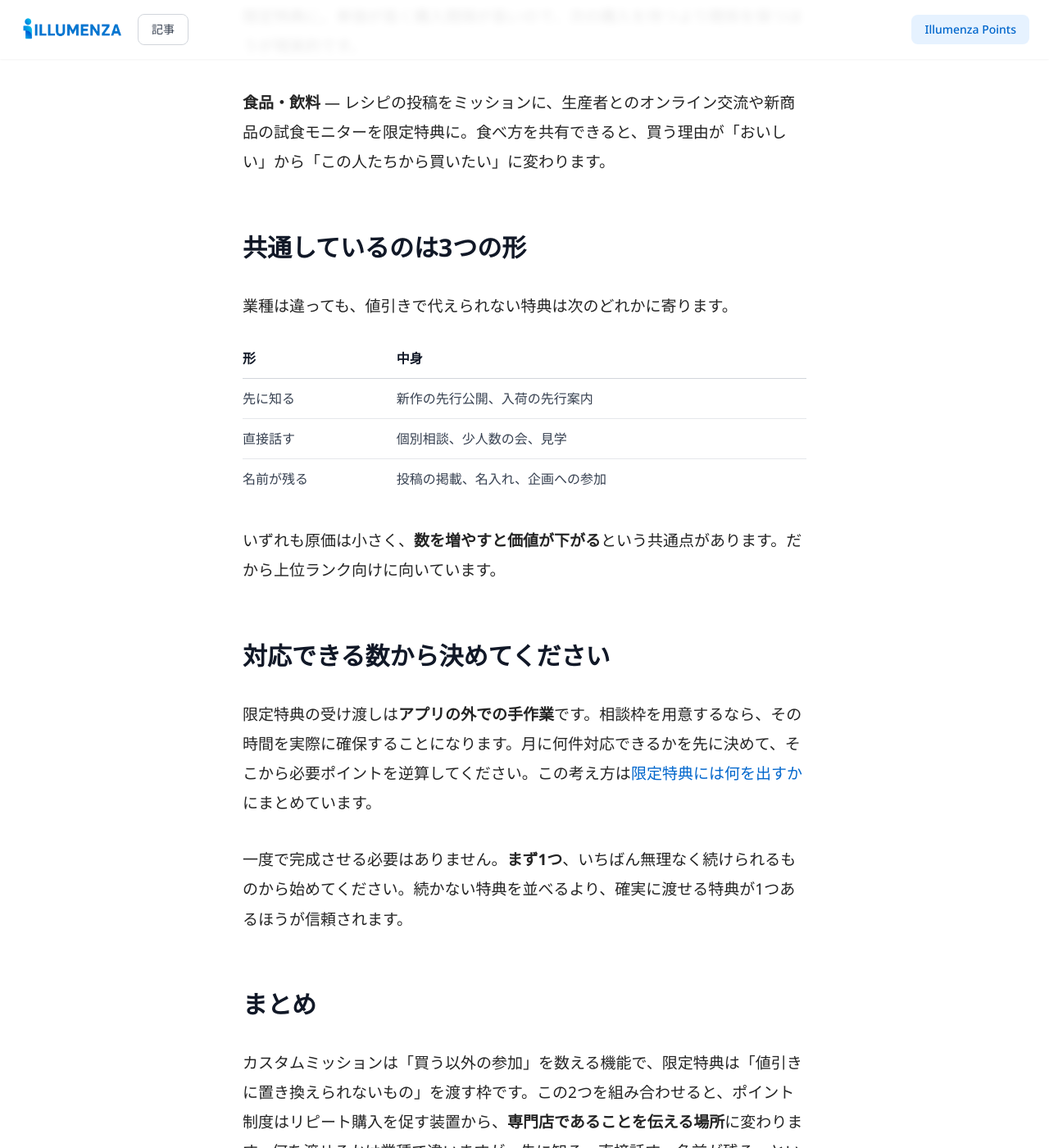
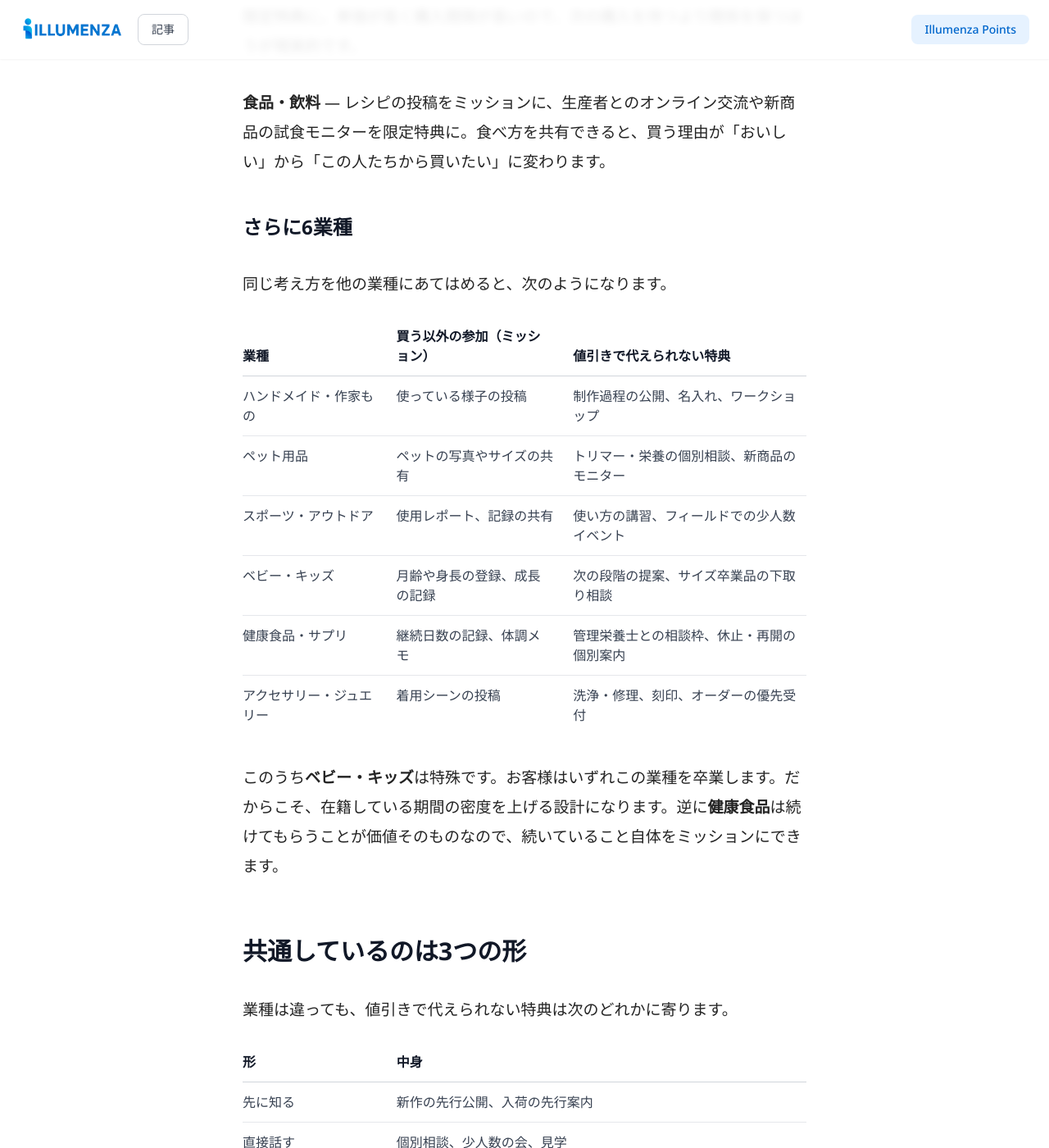
Before and after one commit to TheKinng96/illumenza-homepage, a Jekyll site: the page built from _posts/2026-08-03-points-community-rewards-by-industry.md, in a window 1280 px wide and 1400 px high, scrolled down 1709 px. Shown: the whole window at 82% size. Built offline with Jekyll 4.4.1, drawn with Linux system fonts in a browser that asks for light colours; nearby versions of some CDN libraries.

Commit message:
content: six more industries in the community rewards article
Four worked examples were enough to make the argument but too few to use
as an idea list, which is what a reader wanting to design their own will
actually do with this. Six more as a table: ハンドメイド, ペット用品,
スポーツ・アウトドア, ベビー・キッズ, 健康食品・サプリ, アクセサリー.

A table rather than more prose. Ten industries in paragraphs would bury
the three shapes the article generalises to, and a reader scanning for
their own category wants rows.

Two rows carry the reasoning rather than just examples. ベビー・キッズ is
the case where the customer eventually leaves the category, so the design
argument is density while they are in it — the opposite of the furniture
example above it. 健康食品 is the case where continuity is the product, so
continuing is itself the thing to reward.

Table renders at 390px with no horizontal overflow — three columns, page
scrollWidth equal to viewport. Checked because the prose measure is
43rem and a three-column Japanese table is the shape most likely to
break it.

1,984 characters, still inside the 1,200–2,500 range. Description updated:
it named four industries and would otherwise have undersold the piece.

make check, ALL CHECKS PASSED.

Co-Authored-By: Claude Opus 5 <noreply@anthropic.com>

```diff
--- a/_posts/2026-08-03-points-community-rewards-by-industry.md
+++ b/_posts/2026-08-03-points-community-rewards-by-industry.md
@@ -2,7 +2,7 @@
 title: "値引きではなく「つながり」を渡す — 業種別のカスタムミッションと限定特典"
 date: 2026-08-03 09:00:00 +0900
 tags: [ポイント制度, ロイヤルティ, カラーミーショップ]
-description: "ポイント制度は放っておくと「もう一度買ってください」だけの仕組みになります。カスタムミッションと限定特典を使って、買う以外の参加に報いる設計を、ファッション・ビューティー・家具・食品の4業種で考えます。"
+description: "ポイント制度は放っておくと「もう一度買ってください」だけの仕組みになります。カスタムミッションと限定特典を使って、買う以外の参加に報いる設計を、ファッション・ビューティー・家具・食品ほか10業種のアイデアとあわせて考えます。"
 ogImage: /images/points.webp
 app: points
 section: redemption
@@ -32,6 +32,21 @@ screen: /redemption/custom
 
 **食品・飲料** — レシピの投稿をミッションに、生産者とのオンライン交流や新商品の試食モニターを限定特典に。食べ方を共有できると、買う理由が「おいしい」から「この人たちから買いたい」に変わります。
 
+### さらに6業種
+
+同じ考え方を他の業種にあてはめると、次のようになります。
+
+| 業種 | 買う以外の参加（ミッション） | 値引きで代えられない特典 |
+| --- | --- | --- |
+| ハンドメイド・作家もの | 使っている様子の投稿 | 制作過程の公開、名入れ、ワークショップ |
+| ペット用品 | ペットの写真やサイズの共有 | トリマー・栄養の個別相談、新商品のモニター |
+| スポーツ・アウトドア | 使用レポート、記録の共有 | 使い方の講習、フィールドでの少人数イベント |
+| ベビー・キッズ | 月齢や身長の登録、成長の記録 | 次の段階の提案、サイズ卒業品の下取り相談 |
+| 健康食品・サプリ | 継続日数の記録、体調メモ | 管理栄養士との相談枠、休止・再開の個別案内 |
+| アクセサリー・ジュエリー | 着用シーンの投稿 | 洗浄・修理、刻印、オーダーの優先受付 |
+
+このうち**ベビー・キッズ**は特殊です。お客様はいずれこの業種を卒業します。だからこそ、在籍している期間の密度を上げる設計になります。逆に**健康食品**は続けてもらうことが価値そのものなので、続いていること自体をミッションにできます。
+
 ## 共通しているのは3つの形
 
 業種は違っても、値引きで代えられない特典は次のどれかに寄ります。
```
